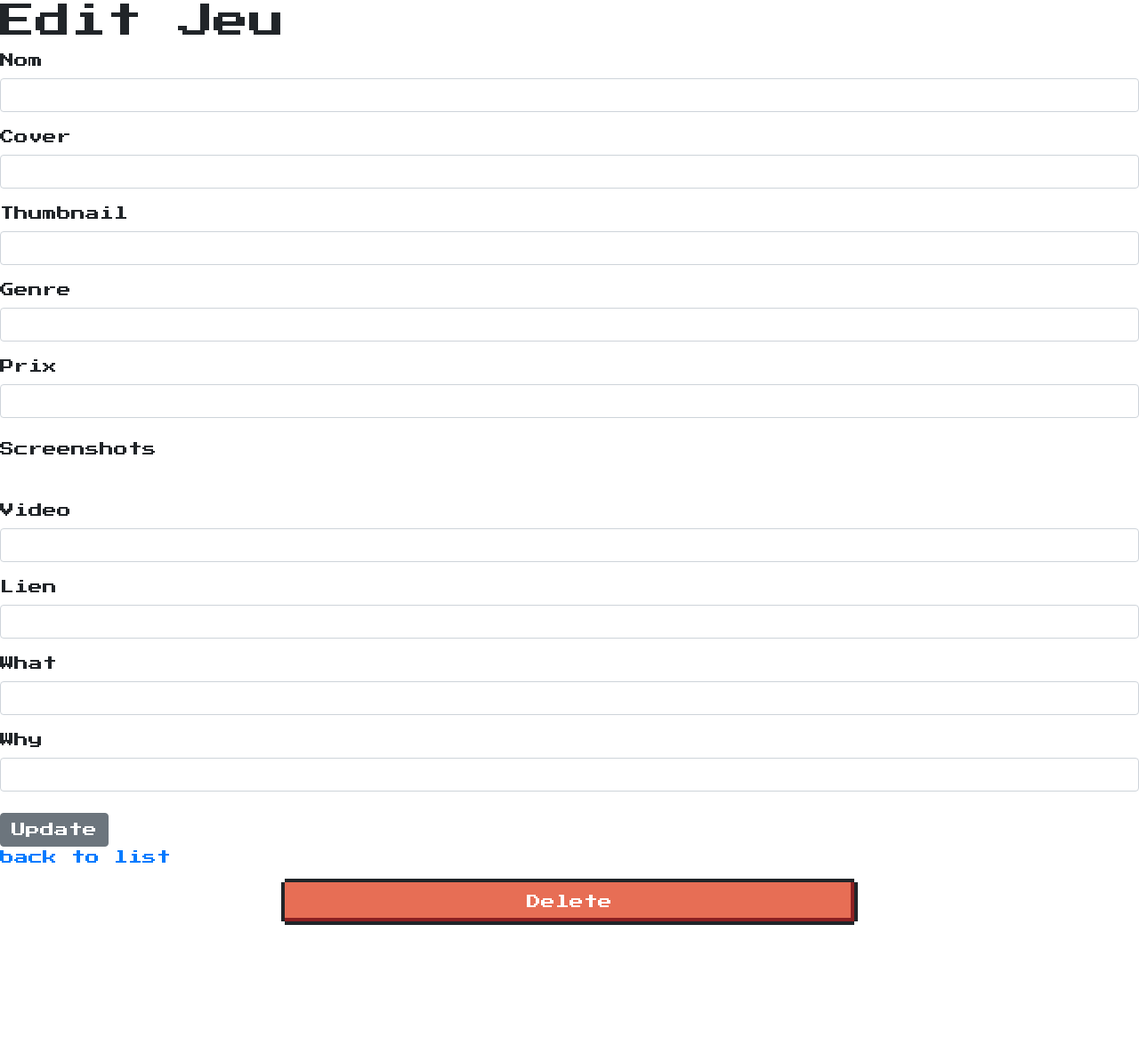
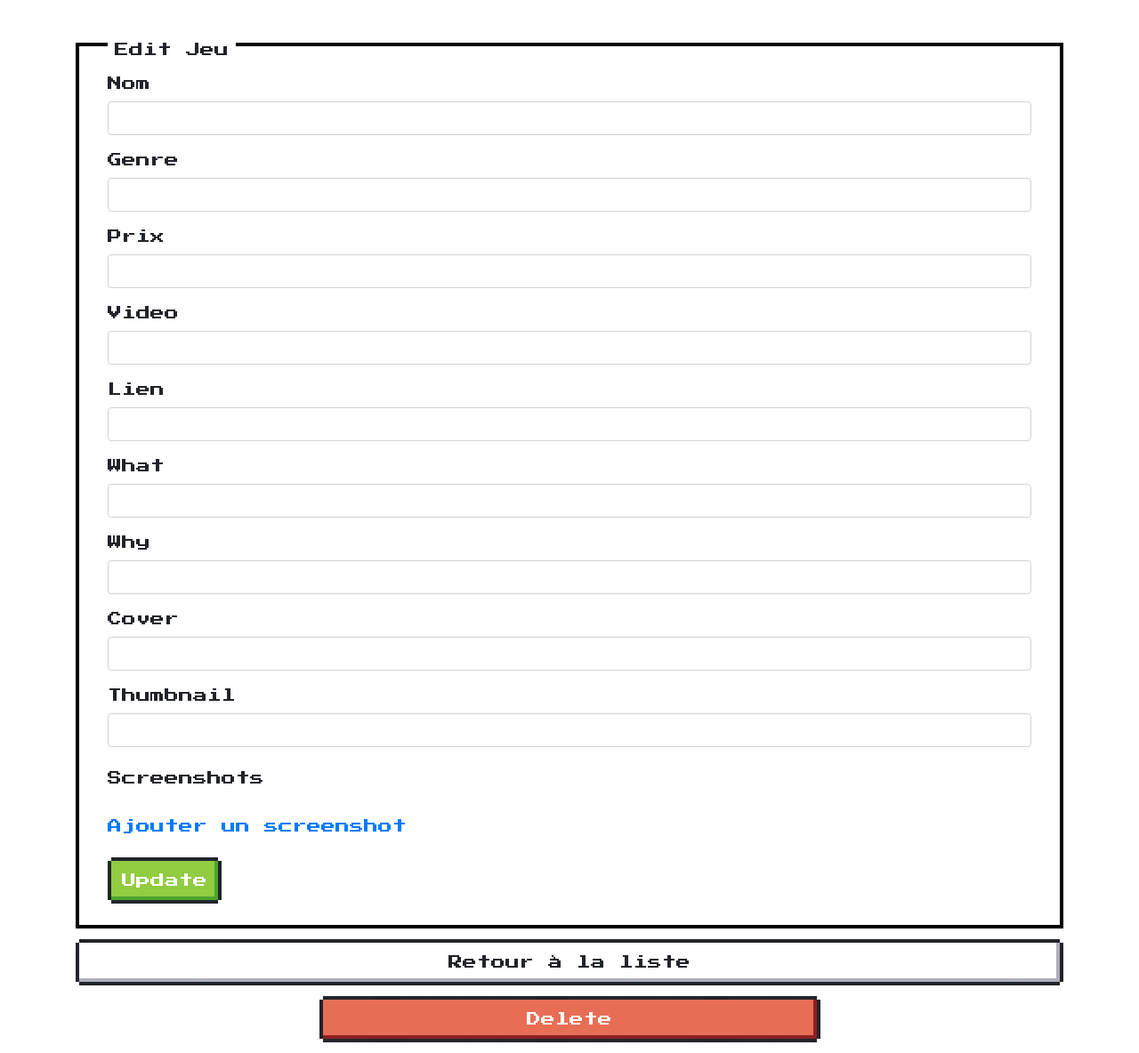
Before and after one commit to Waagic/hype, a Symfony app: template templates/jeu/edit.html.twig in a window 1280 px wide. Shown: the whole page at 89% size. Before the commit the page ends 1040 px from the top, so only its background shows below. Run offline with Twig, Linux system fonts and the light colour scheme; the template is opened without the code that fills it, so the values that code supplies are empty; form fields are guessed from the names that the template uses; style sheets or scripts are compiled from the project's sources; some libraries are stand-ins or nearby versions.

Commit message:
style form

```diff
--- a/assets/styles/app.scss
+++ b/assets/styles/app.scss
@@ -75,13 +75,17 @@ body{
   h2 {
     text-align: center;
   }
+}
 
-  .media {
+form {
+  width: 100%;
 
-    .screenshots {
-      img {
-      }
-    }
+  div {
+    margin-bottom: 1em;
+  }
 
+  input, textarea {
+    width: 100%;
   }
+
 }
--- a/src/Entity/Jeu.php
+++ b/src/Entity/Jeu.php
@@ -35,12 +35,12 @@ class Jeu
     private $prix;
 
     /**
-     * @ORM\Column(type="text")
+     * @ORM\Column(type="string")
      */
     private $video;
 
     /**
-     * @ORM\Column(type="text")
+     * @ORM\Column(type="string")
      */
     private $lien;
 
--- a/templates/jeu/_form.html.twig
+++ b/templates/jeu/_form.html.twig
@@ -1,10 +1,14 @@
-<div>
+<div class="d-flex">
     {{ form_start(form) }}
     {{ form_row(form.nom) }}
+    {{ form_row(form.genre) }}
+    {{ form_row(form.prix) }}
+    {{ form_row(form.video) }}
+    {{ form_row(form.lien) }}
+    {{ form_row(form.what) }}
+    {{ form_row(form.why) }}
     {{ form_row(form.cover) }}
     {{ form_row(form.thumbnail) }}
-    {{ form_row(form.genre) }}
-    {{ form_row(form.prix) }}
     <div class="methodLinks-container">
         <label class="col-form-label">Screenshots</label>
         <div class="js-methodLink-wrapper"
@@ -19,13 +23,10 @@
             {% endfor %}
         </div>
         <a href="#" class="js-add-methodLink">
-            <label class="col-form-label text-white">Ajouter un screenshot</label>
+            <label class="col-form-label">Ajouter un screenshot</label>
         </a>
     </div>
-    {{ form_row(form.video) }}
-    {{ form_row(form.lien) }}
-    {{ form_row(form.what) }}
-    {{ form_row(form.why) }}
-    <button class="btn btn-secondary form-button mt-2">{{ button_label|default('Creer le jeu') }}</button>
+    <button class="nes-btn is-success">{{ button_label|default('Creer le jeu') }}</button>
     {{ form_end(form) }}
 </div>
+</div>
--- a/templates/jeu/edit.html.twig
+++ b/templates/jeu/edit.html.twig
@@ -3,11 +3,17 @@
 {% block title %}Edit Jeu{% endblock %}
 
 {% block body %}
-    <h1>Edit Jeu</h1>
+    <div class="container">
+        <div class="nes-container with-title mt-5">
+            <h1 class="title">Edit Jeu</h1>
 
-    {{ include('jeu/_form.html.twig', {'button_label': 'Update'}) }}
+            {{ include('jeu/_form.html.twig', {'button_label': 'Update'}) }}
 
-    <a href="{{ path('jeu_index') }}">back to list</a>
+            <div class="boutons d-flex justify-content-center align-items-center">
+                <a class="nes-btn mt-3 w-100" href="{{ path('jeu_index') }}">Retour à la liste</a>
+            </div>
 
-    {{ include('jeu/_delete_form.html.twig') }}
+            {{ include('jeu/_delete_form.html.twig') }}
+        </div>
+    </div>
 {% endblock %}
```
Also changed, not shown: migrations/Version20210224232324.php (added, +31 -0 lines), templates/jeu/new.html.twig (+7 -3 lines), templates/security/login.html.twig (+9 -4 lines), assets/styles/app.css, 1 other file.
